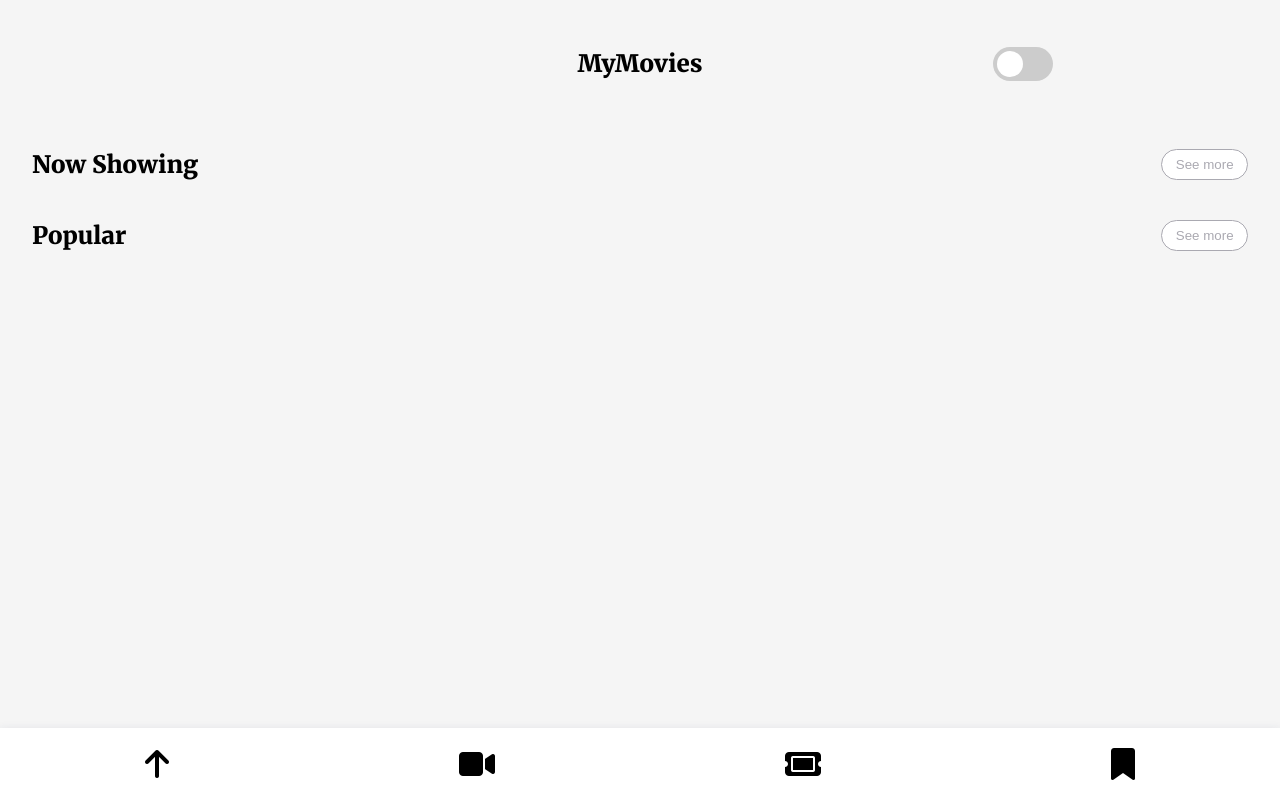
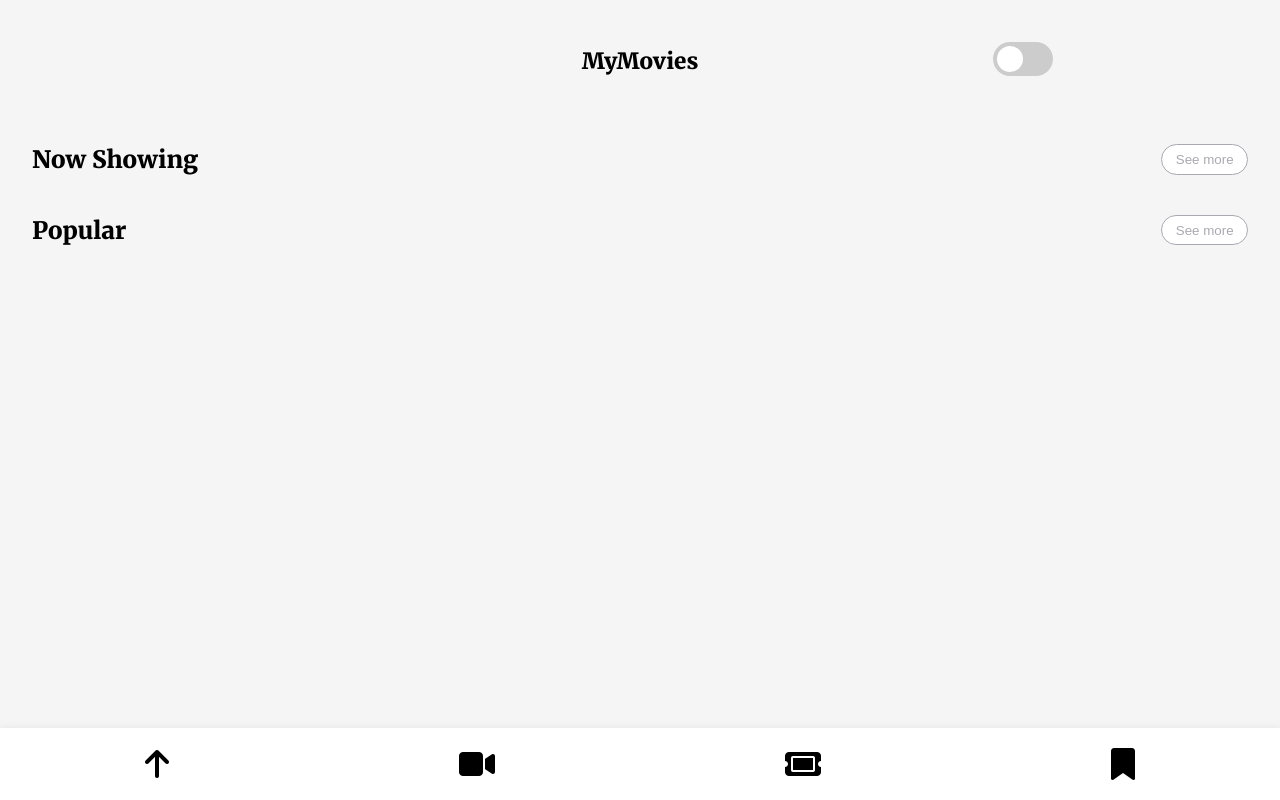
Before and after one commit to rts-cmk-wu08/mymovie-SebCodiing, a plain HTML site: page index.html in a window 1280 px wide. Drawn offline with Linux system fonts and the light colour scheme; no server answers.

Commit message:
final details

```diff
--- a/style/style.css
+++ b/style/style.css
@@ -29,7 +29,7 @@ a{
 }
 .myMovies {
     text-align: center;
-    font-size: 1.5rem;
+    font-size: 1.4rem;
 }
 
 .movieSlider{
```
